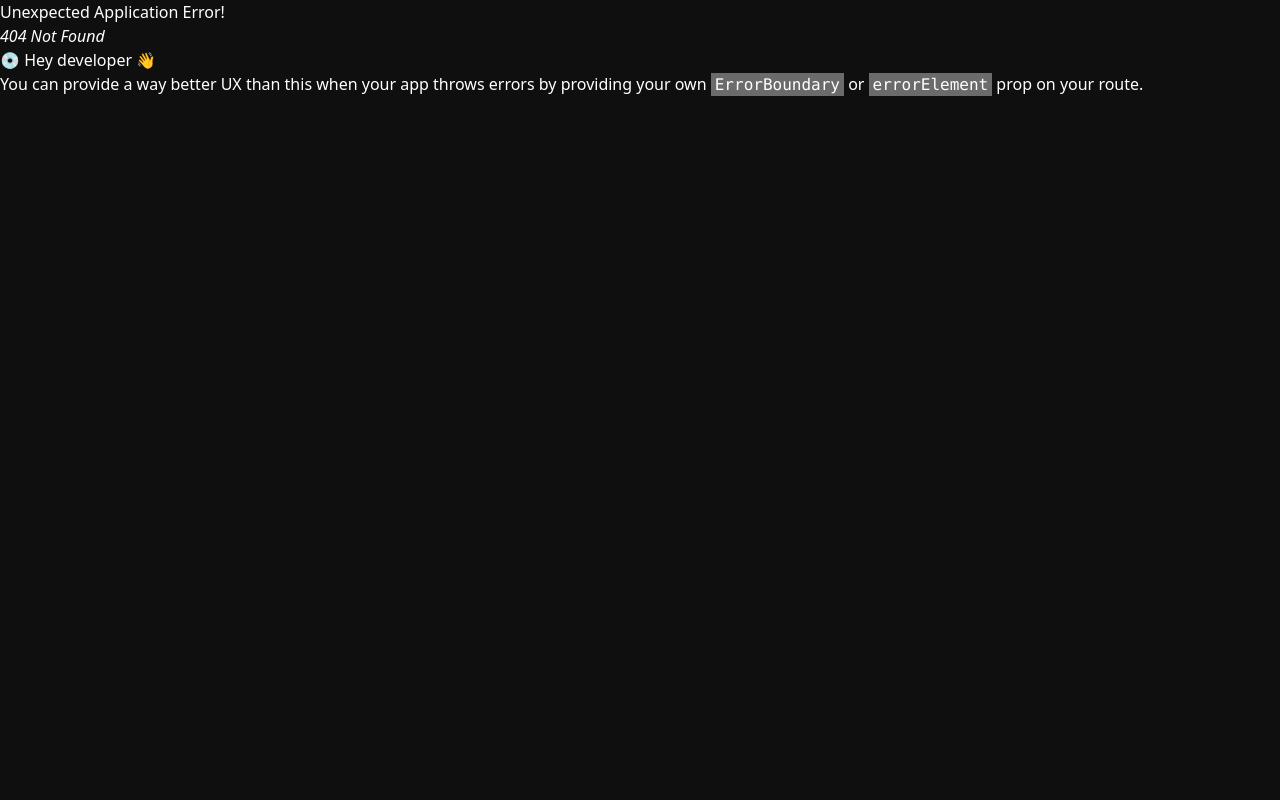
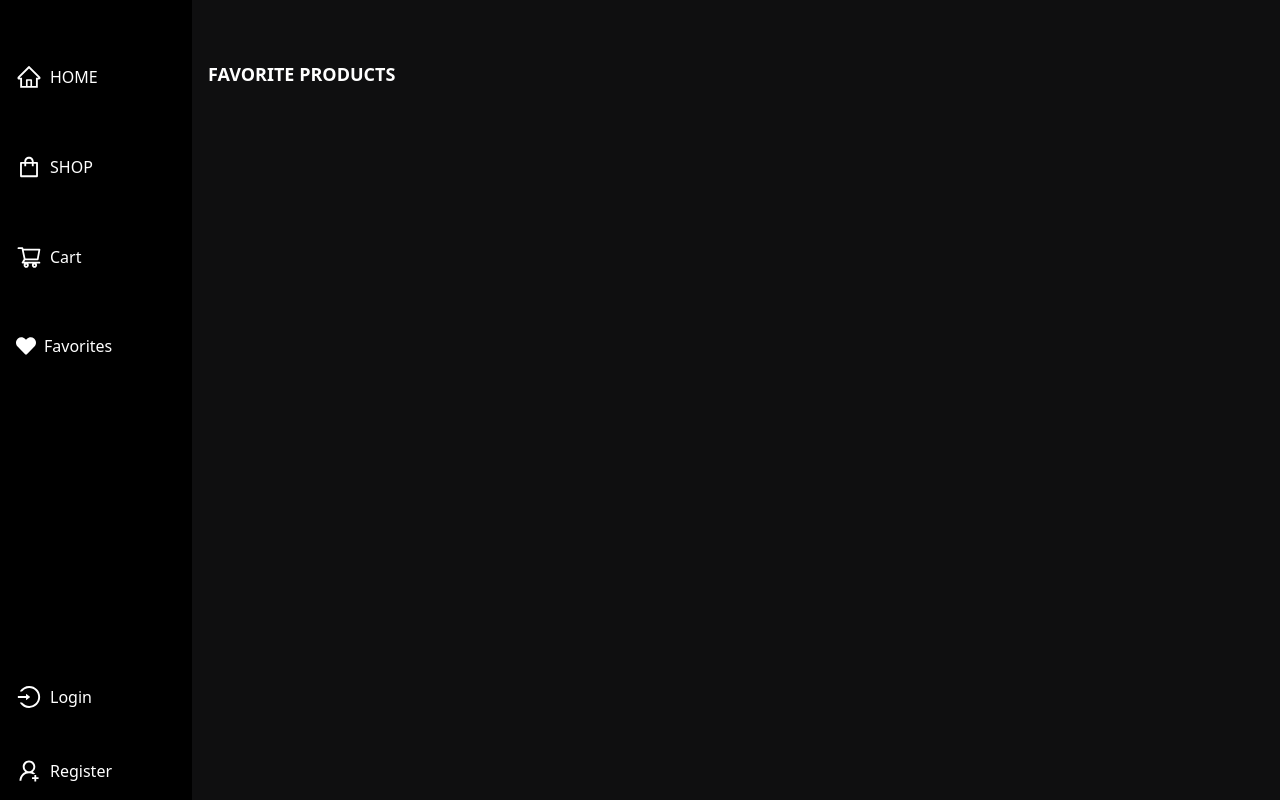
Before and after one commit to matidlr/mern-ecommerce, a React (Vite) app in the folder frontend/: page /favorite in a window 1280 px wide. Before the commit this address had no page. Built offline with nearby package versions, Linux system fonts and the light colour scheme.

Commit message:
favorites page

```diff
--- a/frontend/src/main.jsx
+++ b/frontend/src/main.jsx
@@ -20,6 +20,7 @@ import ProductList from './pages/Admin/ProductList.jsx';
 import ProductUpdate from './pages/Admin/ProductUpdate.jsx';
 import AllProducts from './pages/Admin/AllProducts.jsx';
 import Home from './pages/Home.jsx';
+import Favorites from './pages/Products/Favorites.jsx';
 
 const router = createBrowserRouter(
   createRoutesFromElements(
@@ -27,6 +28,7 @@ const router = createBrowserRouter(
         <Route path="/login" element={<Login />}/>
         <Route path="/register" element={<Register />}/>
         <Route index={true} path='/' element={<Home />} />
+        <Route path='/favorite' element={<Favorites />} />
 
         {/* Registered users */}
       <Route path='' element={<PrivateRoute />}>
--- a/frontend/src/pages/Auth/Navigation.jsx
+++ b/frontend/src/pages/Auth/Navigation.jsx
@@ -7,6 +7,7 @@ import './Navigation.css'
 import {useSelector, useDispatch} from 'react-redux'
 import {useLogoutMutation} from '../../redux/api/usersApiSlice';
 import {logout} from '../../redux/features/auth/authSlice';
+import FavoritesCount from '../Products/FavoritesCount';
 
 const Navigation = () => {
    const {userInfo} = useSelector((state) => state.auth)
--- /dev/null
+++ b/frontend/src/pages/Products/Favorites.jsx
@@ -0,0 +1,23 @@
+import { useSelector } from "react-redux";
+import { selectFavoriteProduct } from "../../redux/features/favorites/favoriteSlice";
+import Product from "./Product";
+
+const Favorites = () => {
+  const favorites = useSelector(selectFavoriteProduct);
+
+  return (
+    <div className="ml-[10rem]">
+      <h1 className="text-lg font-bold ml-[3rem] mt-[3rem]">
+        FAVORITE PRODUCTS
+      </h1>
+
+      <div className="flex flex-wrap">
+        {favorites.map((product) => (
+          <Product key={product._id} product={product} />
+        ))}
+      </div>
+    </div>
+  );
+};
+
+export default Favorites;
```
